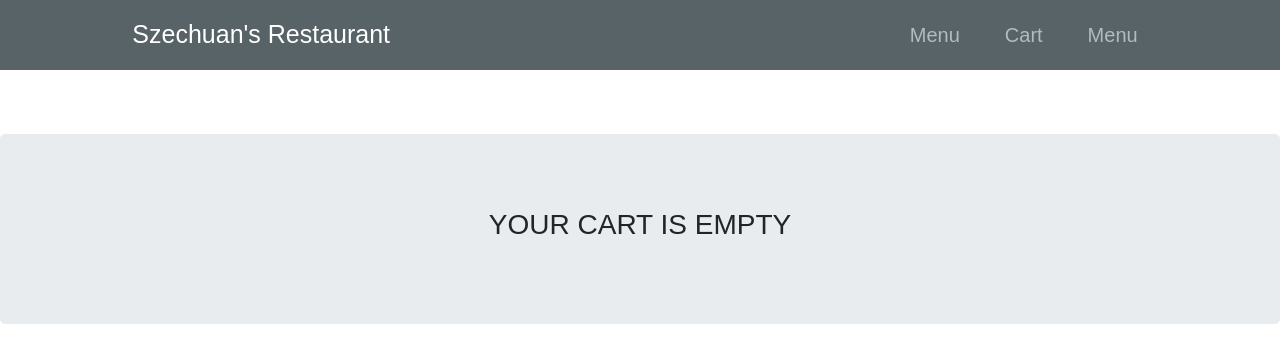
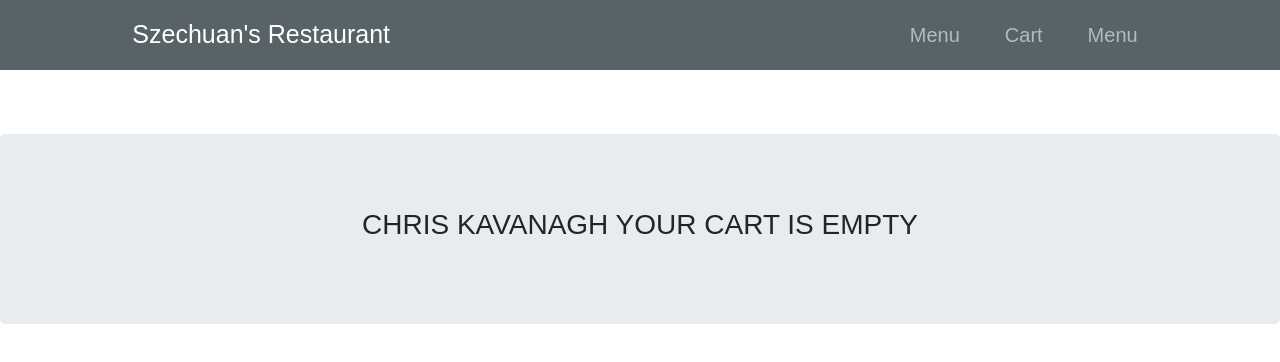
Before and after one commit to chriskavanagh/szechuans, a React (Vite) app: page /cart in a window 1280 px wide. Shown: the top 362 px of the page. Built offline with nearby package versions, Linux system fonts and the light colour scheme; what react-toastify-redux would draw is missing.

Commit message:
useContext

```diff
--- a/src/App.js
+++ b/src/App.js
@@ -1,16 +1,19 @@
 import React from "react";
 import "./styles.css";
 import "@babel/polyfill";
-import Food from "./components/Food";
+//import Food from "./components/Food";
 import Cart from "./components/Cart";
 import Navbar from "./components/NavBar";
 import Menu from "./components/Menu";
 import SoupById from "./components/SoupById";
 import { BrowserRouter as Router, Route, Switch } from "react-router-dom";
 
+export const UserContext = React.createContext();
+
 const App = () => {
   return (
     <Router>
+      <UserContext.Provider value={"Chris Kavanagh"}>
         <div className="App">
           <Navbar />
           <Switch>
@@ -25,6 +28,7 @@ const App = () => {
             </Route>
           </Switch>
         </div>
+      </UserContext.Provider>
     </Router>
   );
 };
--- a/src/components/Cart.jsx
+++ b/src/components/Cart.jsx
@@ -1,5 +1,6 @@
-import React from "react";
+import React, { useContext } from "react";
 import Total from "./Total";
+import { UserContext } from "./../App";
 import styled from "styled-components";
 import {
   addQuantity,
@@ -104,12 +105,15 @@ export default function Cart() {
   const sub = useSelector(state => state.itemReducer.total);
   const dispatch = useDispatch();
 
+  // context hook
+  const user = useContext(UserContext);
+
   if (cart.length === 0) {
     return (
       <div>
         <Jumbotron style={{ marginTop: "4rem" }}>
           <Container style={{ textAlign: "center" }}>
-            <h3>Your Cart Is Empty</h3>
+            <h3>{user} Your Cart Is Empty</h3>
           </Container>
         </Jumbotron>
       </div>
@@ -117,7 +121,7 @@ export default function Cart() {
   }
   return (
     <Wrapper>
-      <H1 className="header">My Cart</H1>
+      <H1 className="header">{user} Cart</H1>
       <Div className="cart">
         <Ul>
           {cart.map(item => (
--- a/src/components/Soups.jsx
+++ b/src/components/Soups.jsx
@@ -21,7 +21,7 @@ export default function Soups({ addItem, dispatch }) {
               size="sm"
               onClick={() => {
                 dispatch(addItem(soup.id));
-                Toast.success(`${soup.dish} added to cart.`, 1500, () => {
+                Toast.success(`${soup.dish} added to cart.`, 1000, () => {
                   console.log("success");
                 });
               }}
```
Lines whose indentation alone changed are shown as unchanged.
